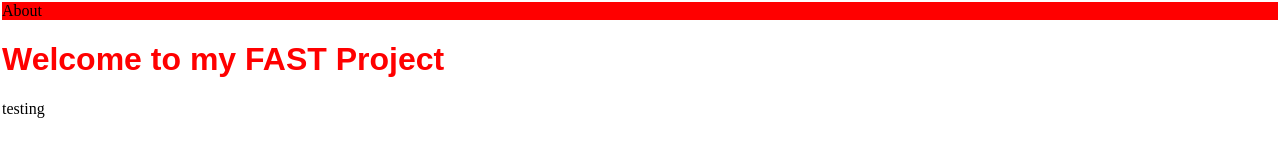
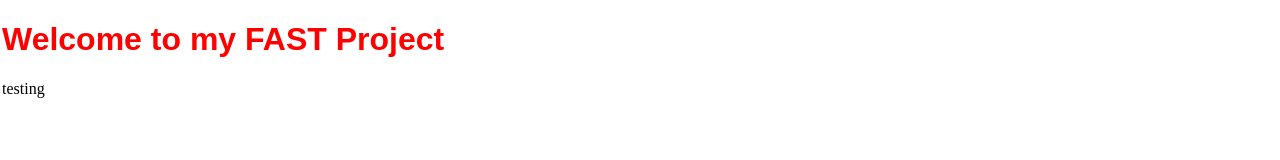
Before and after one commit to darmijo15/FAST-project, a website built with webpack: page src/template.html in a window 1280 px wide. Built offline with nearby package versions, Linux system fonts and the light colour scheme; what @microsoft/fast-colors, @microsoft/fast-components, @microsoft/fast-element would draw is missing.

Commit message:
add the custom component to the webpage

```diff
--- a/src/template.html
+++ b/src/template.html
@@ -7,10 +7,8 @@
     <title><%= htmlWebpackPlugin.options.title %></title>
 </head>
 <body>
-    <header>
-        <a>About</a>
-    </header>
     <h1>Welcome to my FAST Project</h1>
     <special-button appearance="accent">testing</special-button>
+    <my-search></my-search>
 </body>
 </html>
```
